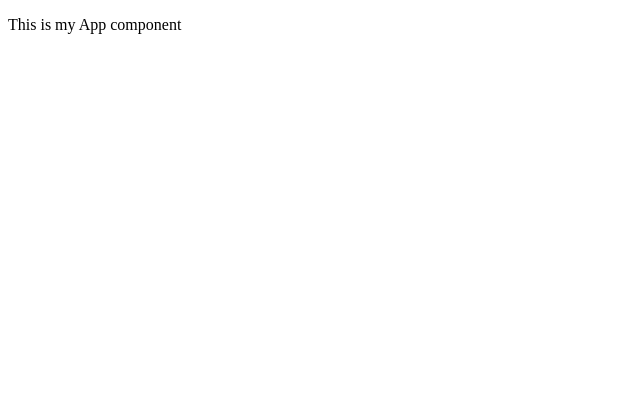
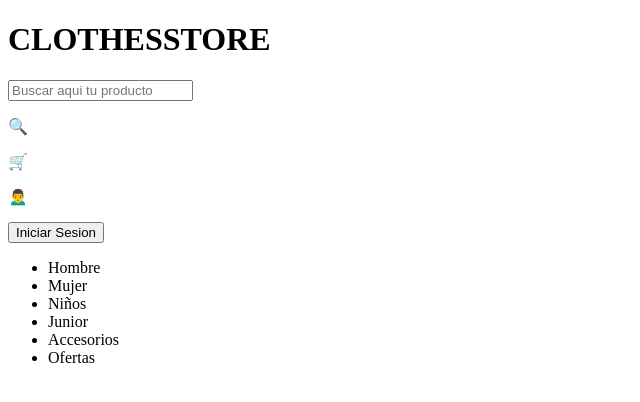
Before and after one commit to imsebarz/clothesstore, a React app: page / in a window 1280 px wide. Shown: the top 402 px of the page, without its empty margins (0-640 px from the left). Built offline with nearby package versions, Linux system fonts and the light colour scheme.

Commit message:
Set up router and created base components

```diff
--- a/src/App.jsx
+++ b/src/App.jsx
@@ -1,10 +1,24 @@
 import React from "react";
+import { BrowserRouter as Router, Switch, Route, Link } from "react-router-dom";
+import Header from "./Components/Header";
+import Home from "./Components/Home";
+import SearchResults from "./Components/SearchResults";
 
 const App = () => {
   return (
-    <div>
-      <p>This is my App component</p>
-    </div>
+    <Router>
+      <div className="App">
+        <Header></Header>
+        <Switch>
+          <Route path="/search-results">
+            <SearchResults />
+          </Route>
+          <Route path="/">
+            <Home />
+          </Route>
+        </Switch>
+      </div>
+    </Router>
   );
 };
 
--- /dev/null
+++ b/src/Components/Header.jsx
@@ -0,0 +1,32 @@
+import React from "react";
+
+const Header = () => {
+  return (
+    <div className="header-container">
+      <div className="header">
+        <h1>CLOTHESSTORE</h1>
+        <div className="searchbar">
+          <input type="text" placeholder="Buscar aqui tu producto" />
+          <p>🔍</p>
+        </div>
+        <div className="buttons">
+          <p>🛒</p>
+          <p>🙍‍♂️</p>
+          <button>Iniciar Sesion</button>
+        </div>
+      </div>
+      <div className="navbar">
+        <ul>
+          <li>Hombre</li>
+          <li>Mujer</li>
+          <li>Niños</li>
+          <li>Junior</li>
+          <li>Accesorios</li>
+          <li>Ofertas</li>
+        </ul>
+      </div>
+    </div>
+  );
+};
+
+export default Header;
--- /dev/null
+++ b/src/Components/Home.jsx
@@ -0,0 +1,7 @@
+import React from "react";
+
+const Home = () => {
+  return <div className="home"></div>;
+};
+
+export default Home;
--- /dev/null
+++ b/src/Components/SearchResults.jsx
@@ -0,0 +1,7 @@
+import React from "react";
+
+const SearchResults = () => {
+  return <div></div>;
+};
+
+export default SearchResults;
```
